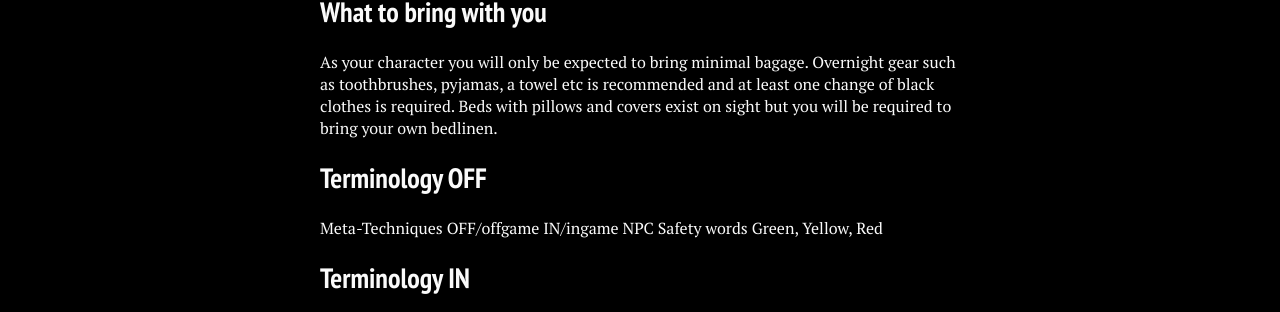
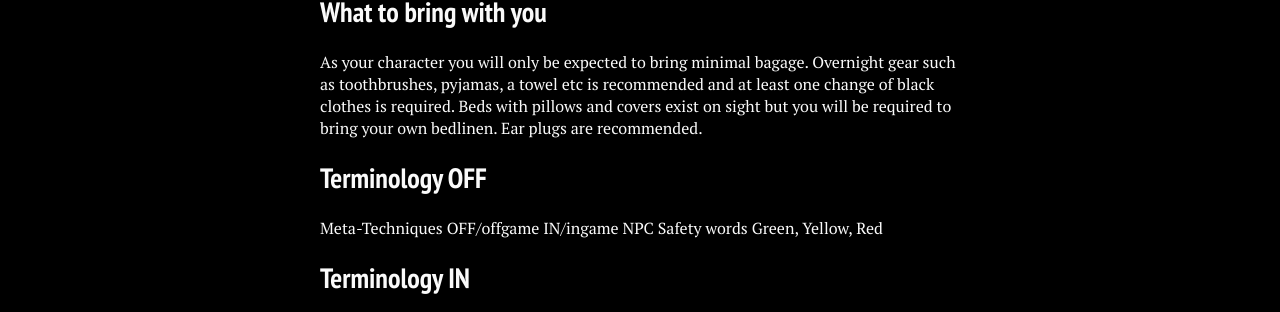
Before and after one commit to stanislavb/en.coven.nu, a Jekyll site: the page built from practical/index.md, in a window 1280 px wide. Shown: the part 935-1247 px from the top of the page. Built offline with Jekyll 4.4.1, drawn with Linux system fonts in a browser that asks for light colours; nearby versions of some CDN libraries.

Commit message:
Update index.md

```diff
--- a/practical/index.md
+++ b/practical/index.md
@@ -34,7 +34,7 @@ A half day workshop will take place the first day of the LARP. Obligatory.
 
 ## What to bring with you
 
-As your character you will only be expected to bring minimal bagage. Overnight gear such as toothbrushes, pyjamas, a towel etc is recommended and at least one change of black clothes is required. Beds with pillows and covers exist on sight but you will be required to bring your own bedlinen.
+As your character you will only be expected to bring minimal bagage. Overnight gear such as toothbrushes, pyjamas, a towel etc is recommended and at least one change of black clothes is required. Beds with pillows and covers exist on sight but you will be required to bring your own bedlinen. Ear plugs are recommended.
 
 ## Terminology OFF
 
```
